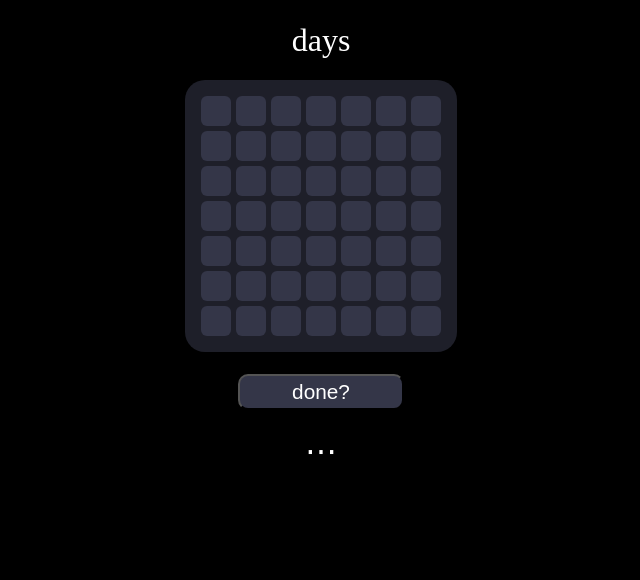
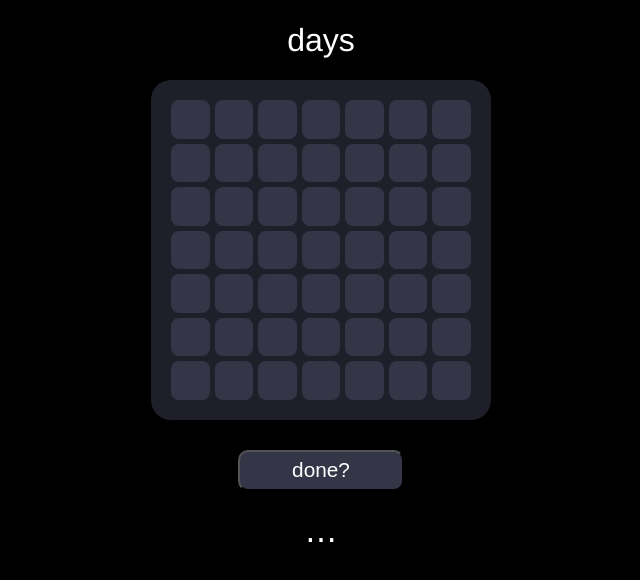
Before and after one commit to tasmankingsley/consistency-graph, a Svelte app: page / in a window 1280 px wide. Shown: the top 580 px of the page, without its empty margins (319-959 px from the left). Built offline with nearby package versions, Linux system fonts and the light colour scheme.

Commit message:
updates to options and design

```diff
--- a/src/App.svelte
+++ b/src/App.svelte
@@ -1,6 +1,6 @@
 <script>
-import { days } from './lib/stores';
-import { fade } from 'svelte/transition'
+import { title, days, last_date } from './lib/stores';
+import { fade, fly } from 'svelte/transition'
 let green = '#00fa9a';
 let dark = '#343648'
 let light = '#fff'
@@ -31,22 +31,36 @@ function advance() {
   $days = [...$days, {done: false}]
 }
 
-function compare_date() {
+// function compare_date() {
+//   let date_difference = 0;
 
-}
+//   if (current_date !== $last_date) {
+
+//     date_difference = current_date - $last_date;
+
+//     for (let i = 0; i < date_difference; i++) {
+//       advance();
+//     }
+//     console.log($last_date)
+//     $last_date = current_date;
+//     console.log($last_date)
+//   }
+// }
+
+// compare_date();
 
 function toggle_options() {
-  if (options_height === '100px') {
+  if (options_height === '120px') {
     options_height = '0px';
   } else {
-    options_height = '100px';
+    options_height = '120px';
   }
 }
 
 </script>
 
 <div class="main">
-  <span contenteditable="true">days</span>
+  <span contenteditable="true" bind:innerHTML={$title}></span>
   <div class="grid">
       {#each $days as day}
         <div class="day"
@@ -64,9 +78,9 @@ function toggle_options() {
   <span on:click={toggle_options}>⋯</span>
 
   <div class="options" style:height={options_height}>
-    {#if options_height === '100px'}
-      <button class="btn" on:click={advance} transition:fade={{duration: 200}}>advance day</button>
-      <button class="btn" on:click={init} transition:fade={{duration: 200}}>init days</button>
+    {#if options_height === '120px'}
+      <button class="btn" on:click={advance} transition:fly={{x: -100, duration: 250}}>advance day</button>
+      <button class="btn" on:click={init} transition:fly={{x: 100, duration: 250}}>init days</button>
     {/if}
   </div>
 </div>
@@ -77,14 +91,13 @@ function toggle_options() {
 .main {
   display: grid;
   grid-auto-flow: row;
-  grid-template-rows: 80px 1fr 80px;
+  grid-template-rows: 80px 1fr 100px;
   height: 100%;
 }
 
 .options {
   display: grid;
-  grid-auto-flow: column;
-  gap: 5px;
+  grid-auto-flow: row;
   background-color: #1e1f29;
   transition: height .5s;
   width: 100%;
@@ -104,11 +117,15 @@ span {
   margin: auto;
   background-color: #fff;
   width: 150px;
-  height: 30px;
+  height: 35px;
   box-sizing: content-box;
   border-radius: 10px;
   color: #000;
   cursor: pointer;
+}
+
+.btn:hover {
+  opacity: 0.9;
 }
 
 .grid {
@@ -116,25 +133,23 @@ span {
   grid-auto-flow: column;
   grid-template-rows: repeat(7, 1fr);
   grid-template-columns: repeat(7, 1fr);;
-  width: auto;
-  height: auto;
+  width: 300px;
+  height: 300px;
   margin: auto;
   background-color: #1e1f29;
   border-radius: 20px;
-  row-gap: 5px;
-  column-gap: 5px;
-  padding: 16px;
+  gap: 5px;
+  padding: 20px;
   /* border: 1px solid white; */
 }
 
 .day {
-  width: 30px;
-  height: 30px;
-  line-height: 30px;
+  width: auto;
+  height: auto;
   font-size: 1rem;
   background-color: #00fa9a;
   /* padding: 5px; */
-  border-radius: 6px;
+  border-radius: 8px;
   text-align: center;
   color: #fff;
 }
--- a/src/lib/stores.js
+++ b/src/lib/stores.js
@@ -2,16 +2,18 @@
 import { writable } from 'svelte/store';
 
 let init_days = [];
+let current_date = new Date().getDate();
 
 for (let index = 0; index < 49; index++) {
     // days = [...days, {number: index},{opacity: index / 100}];
     init_days[index] = {done: false};
 }
 
-// export let title = writable(localStorage.getItem('title_store') || 'days')
+export let last_date = writable(localStorage.getItem('date_store') || current_date);
+last_date.subscribe((value) => localStorage.date_store = value);
 
-// export object "todo_list" as writable store, either get stored object or create new empty one
+export let title = writable(localStorage.getItem('title_store') || 'days');
+title.subscribe((value) => localStorage.title_store = value);
+
 export let days = writable(JSON.parse(localStorage.getItem('days_store')) || init_days);
-
-// Update on change to stored value (todo_list)
 days.subscribe((value) => localStorage.days_store = JSON.stringify(value));
--- a/src/style.css
+++ b/src/style.css
@@ -3,7 +3,7 @@
 
 html {
     background-color: #000;
-    /* font-family: 'Roboto Mono', monospace; */
+    font-family: Helvetica, sans-serif;
     font-weight: 400;
     font-size: 1rem;
 }
```
Also changed, not shown: 7 other files (tests, documents, lock files or other folders).
